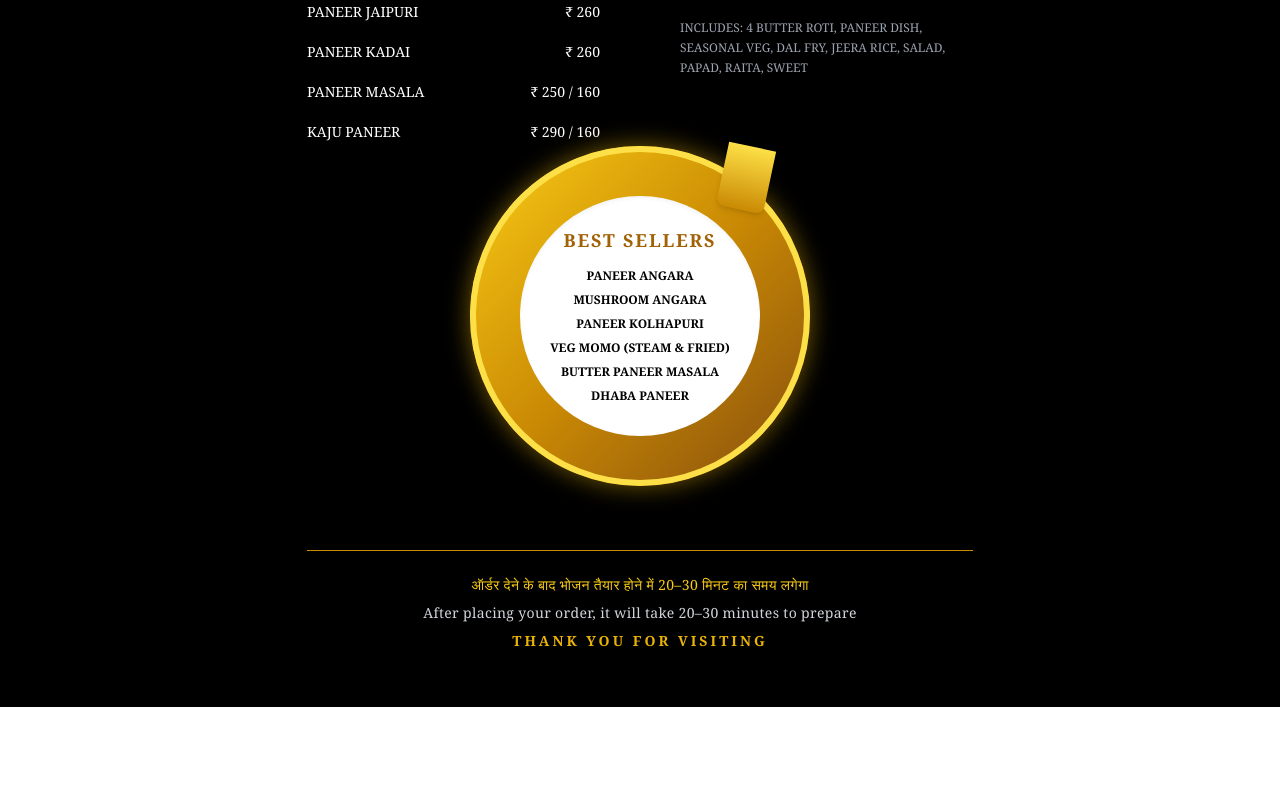
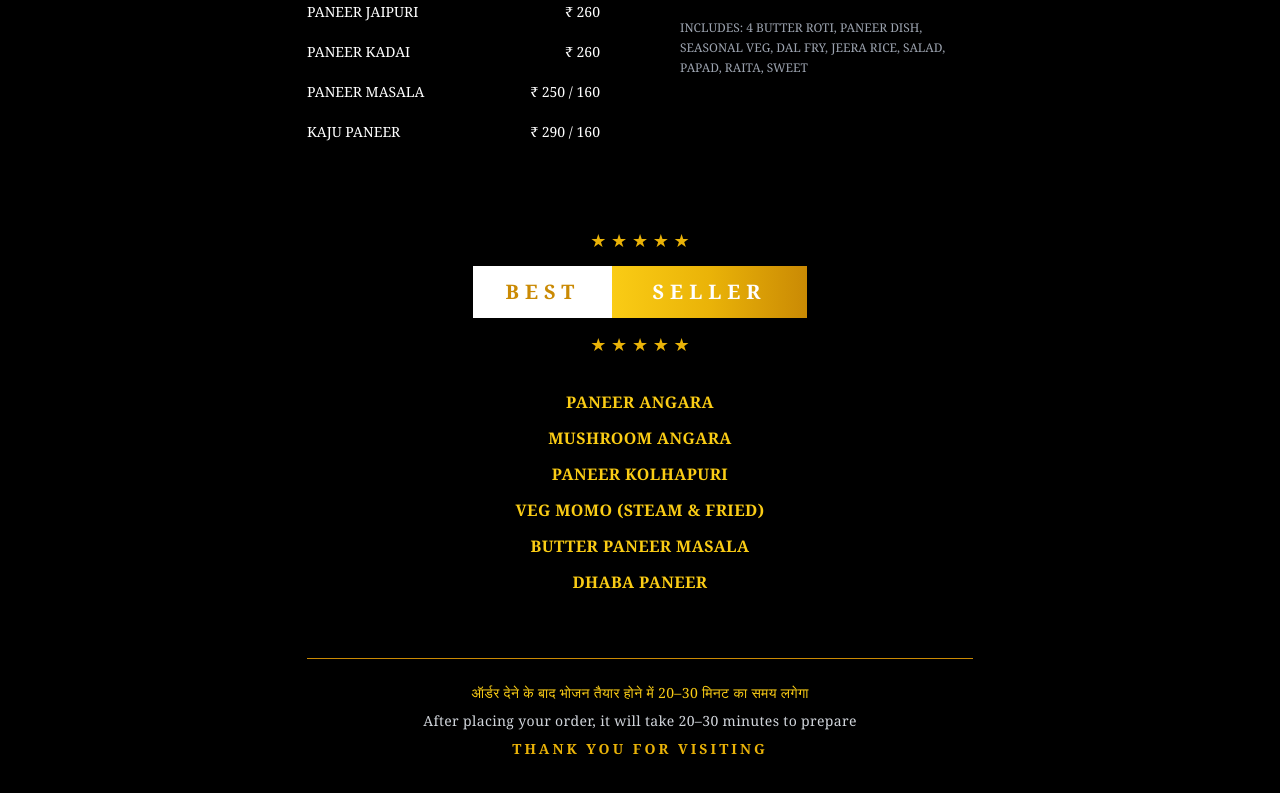
Before and after one commit to choplal/shantidoot-menu, a React (Create React App) app: page / in a window 1280 px wide. Shown: the part 4262-5055 px from the top of the page. Before the commit the page ends 4969 px from the top, so only its background shows below. Built offline with nearby package versions, Linux system fonts and the light colour scheme.

Commit message:
final update

```diff
--- a/src/App.js
+++ b/src/App.js
@@ -267,23 +267,36 @@ export default function App() {
           </MenuSection>
         </div>
 
-   <div className="break-inside-avoid mb-12 flex justify-center">
-  <div className="relative w-[340px] h-[340px] flex items-center justify-center">
+{/* Premium Divider Space */}
+<div className="col-span-2 flex justify-center mt-20 mb-16">
 
-    {/* Outer Golden Ring */}
-    <div className="absolute w-full h-full rounded-full bg-gradient-to-br from-yellow-400 via-yellow-600 to-yellow-800 flex items-center justify-center shadow-[0_0_25px_rgba(234,179,8,0.5)]">
+  <div className="text-center">
 
-      {/* Ring Border */}
-      <div className="absolute inset-0 rounded-full border-[6px] border-yellow-300"></div>
+    {/* Top Stars */}
+    <div className="flex justify-center gap-3 text-yellow-500 text-lg mb-3">
+      ★ ★ ★ ★ ★
+    </div>
 
-      {/* Inner White Circle */}
-      <div className="w-[240px] h-[240px] rounded-full bg-white flex flex-col items-center justify-center text-center px-6 shadow-inner">
+    {/* Gold Ribbon */}
+    <div className="flex items-center justify-center shadow-lg">
 
-        <h2 className="text-lg font-bold text-yellow-700 tracking-widest mb-3">
-          BEST SELLERS
-        </h2>
+      <div className="bg-white text-yellow-600 font-bold tracking-[6px] px-8 py-3 text-xl">
+        BEST
+      </div>
 
-        <div className="space-y-1 text-black font-semibold text-xs leading-5">
+      <div className="bg-gradient-to-r from-yellow-400 via-yellow-500 to-yellow-600 text-white font-bold tracking-[6px] px-10 py-3 text-xl">
+        SELLER
+      </div>
+
+    </div>
+
+    {/* Bottom Stars */}
+    <div className="flex justify-center gap-3 text-yellow-500 text-lg mt-3">
+      ★ ★ ★ ★ ★
+    </div>
+
+    {/* Special Items */}
+    <div className="mt-8 space-y-3 text-yellow-400 font-semibold tracking-wide text-base">
       <p>PANEER ANGARA</p>
       <p>MUSHROOM ANGARA</p>
       <p>PANEER KOLHAPURI</p>
@@ -295,11 +308,6 @@ export default function App() {
   </div>
 </div>
 
-    {/* Small Ribbon */}
-    <div className="absolute top-0 right-[40px] w-12 h-16 bg-gradient-to-b from-yellow-300 to-yellow-600 rounded-b-lg shadow-md rotate-12"></div>
-
-  </div>
-</div>
 
 
         {/* Footer */}
```
Lines whose indentation alone changed are shown as unchanged.
